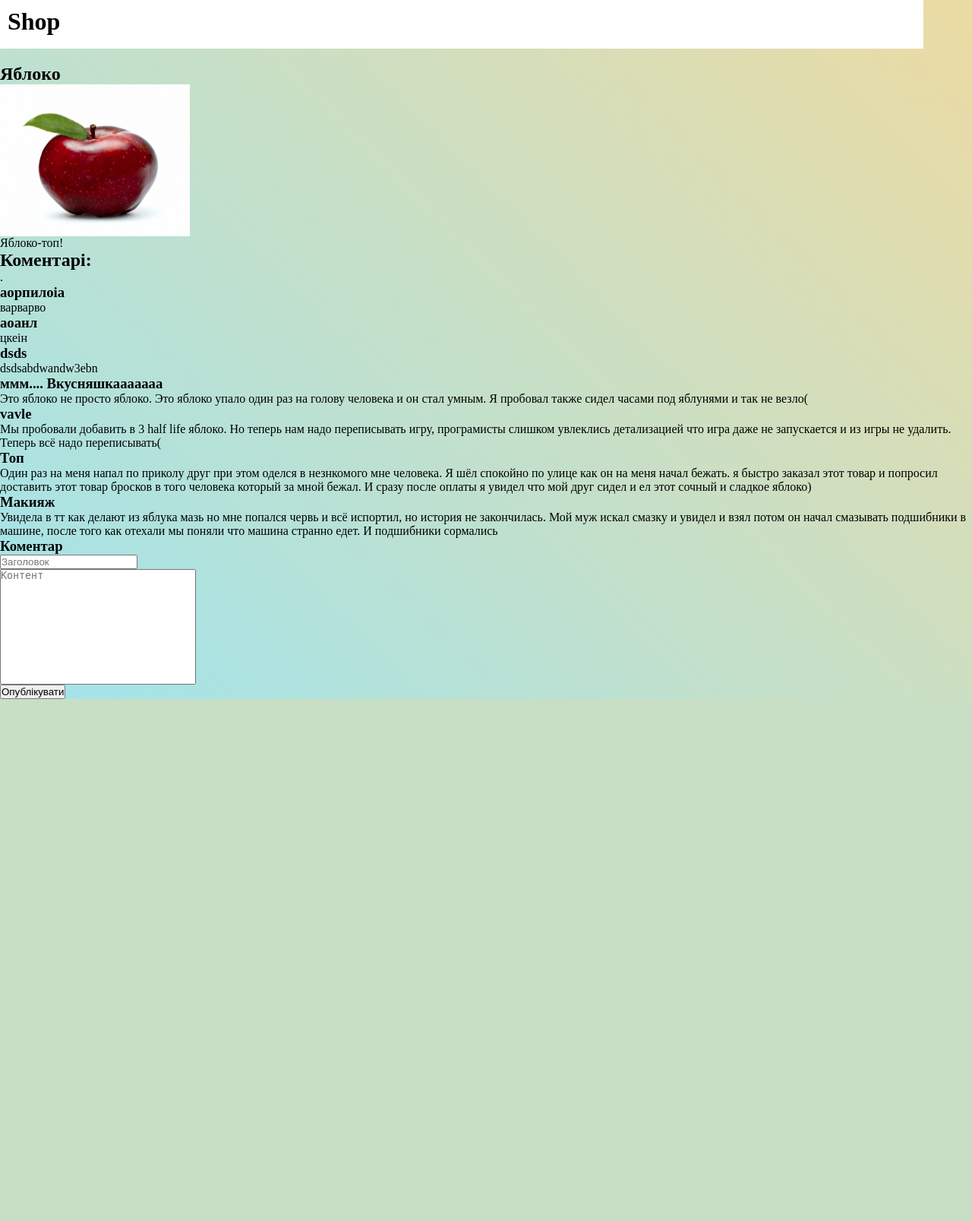
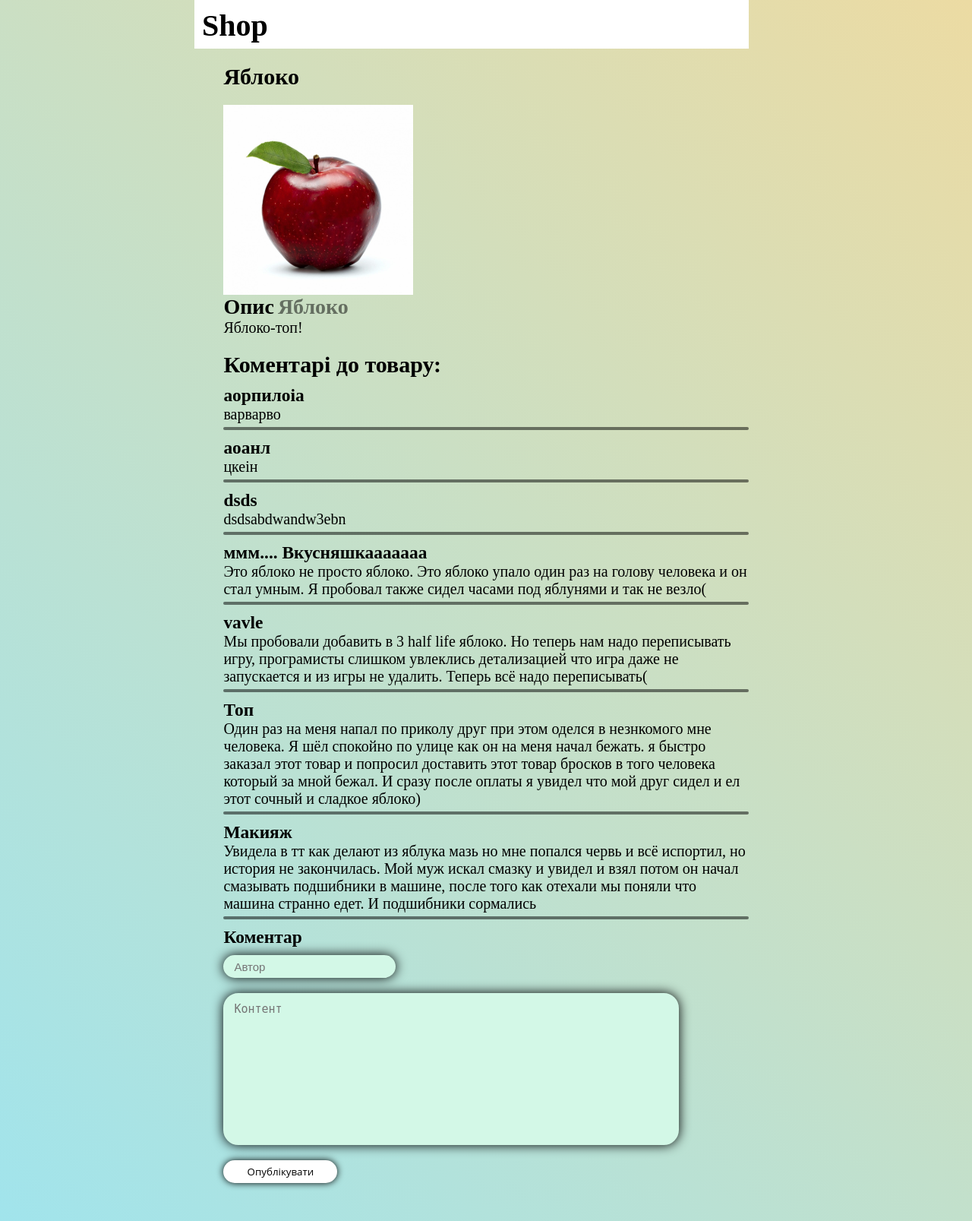
Before and after one commit to akarumeis/Shop, a Django app: template shopapp/templates/shop.html in a window 1280 px wide. Shown: the whole page at 76% size. Before the commit the page ends 920 px from the top, so only its background shows below. Run offline with Django 4.2, Linux system fonts and the light colour scheme; the template is opened without the code that fills it: values that come from a table or form of the project are taken from there, others are empty; a user stored in the database is signed in; data comes from the database, SQL or seed files in the repository; both versions use the stored data as it was after the commit.

Commit message:
design edition

```diff
--- a/shopapp/static/shop.css
+++ b/shopapp/static/shop.css
@@ -7,10 +7,12 @@
 .content {
     display: grid;
     background: linear-gradient(45deg, #a1e4ec, #ecdba3);
-    justify-content: center;
+    padding: 0 20%;
+    padding-bottom: 50px;
+    font-size: 20px;
 }
+
 .title_shop {
-    padding: 30px 0;
     background: white;
     height: 8vh;
     width: 95%;
@@ -19,14 +21,95 @@
 }
 
 .products {
-
+    display: grid;
+    margin: 0 5%;
 }
 
+.title_product{
+    margin-bottom: 20px;
+}
 .img{
     width: 250px;
-    height: 25vh;
+    height: 250px;
 }
 
-.comments{
+hr {
+    background: black;
+    border: 2px solid black;
+    border-radius: 10px;
+    opacity: 0.5;
+    margin-bottom: 10px;
+}
 
+.description {
+    margin-bottom: 20px;
 }
+
+.comment_list {
+    margin-bottom: 10px;
+}
+
+.comment{
+    margin-bottom: 5px;
+}
+
+.description_title {
+    display: flex;
+    font-size: 28px;
+    margin-bottom: 5    px;
+}
+
+.product_title {
+    font-size: 28px;
+    margin-left: 5px;
+    opacity: 0.5;
+}
+
+.create_title_comm {
+    margin:10px 0 20px 0;
+    background: rgb(211, 248, 231);
+    height: 30px;
+    padding: 0 12px;
+    border: 2px solid rgb(211, 248, 231);
+    border-radius: 20px;
+    box-shadow: 0px 0px 15px;
+    font-size: 15px;
+}
+
+.create_title_comm:focus {
+    background: rgb(161, 236, 201);
+}
+
+.text_comm {
+    margin: 0 0 20px 0;
+    background: rgb(211, 248, 231);
+    height: 200px;
+    width: 600px;
+    padding: 10px 12px;
+    border: 2px solid rgb(211, 248, 231);
+    border-radius: 20px;
+    box-shadow: 0px 0px 15px;
+    font-size: 15px;
+    color: black;
+}
+
+.text_comm:focus{
+    background: rgb(161, 236, 201);
+}
+
+.button_comm {
+    width: 150px;
+    height: 30px;
+    margin: 0;
+    padding: 5px 20px;
+    box-shadow: 0 0 10px;
+    border: 0;
+    border-radius: 20px;
+    background: white;
+    font-family: 'Open Sans', sans-serif;
+}
+
+.button_comm:active{
+    box-shadow: 0 0 10px lightblue;
+    background: lightblue;
+}
--- a/shopapp/templates/shop.html
+++ b/shopapp/templates/shop.html
@@ -17,23 +17,24 @@
         </div>
         <div class="products">
             {% for product in products %}
-            <h2>{{ product.title }}</h2>
+            <h2 class="title_product">{{ product.title }}</h2>
             <p ><img class="img" src="{{ product.picture.url }}"></p>
-            <p>{{ product.description }}</p>
-            <h2>Коментарі:</h2>
-            .
+            <h3 class="description_title">Опис <p class="product_title">{{ product.title }}</p></h3>
+            <p class="description">{{ product.description }}</p>
+            <h2 class="comment_list">Коментарі до товару:</h2>
             {% for comment in comments %}
             <h3>{{ comment.author }}</h3>
-            <p>{{ comment.text }}</p>
+            <p class="comment">{{ comment.text }}</p>
+            <hr>
             {% endfor %}
             <form method="post" enctype="multipart/form-data">
                 <h3>Коментар</h3>
                 {% csrf_token %}
-                <p><input type="text" placeholder="Заголовок" name="author" required maxlength="255"></p>
-                <p><textarea name="text" cols="30" rows="10" placeholder="Контент" required
+                <p><input class="create_title_comm" type="text" autocomplete="off" placeholder="Автор" name="author" required maxlength="255"></p>
+                <p><textarea class="text_comm" name="text" cols="30" rows="10" placeholder="Контент" required
                         style="resize: none;"></textarea></p>
                 {% if request.user.is_authenticated %}
-                <p><input type="submit" value="Опублікувати"></p>
+                <p><input type="submit" class="button_comm" autocomplete="off" value="Опублікувати"></p>
                 {% endif %}
             </form>
             {% endfor %}
--- a/shopapp/urls.py
+++ b/shopapp/urls.py
@@ -3,7 +3,7 @@ from django.urls import path
 from .views import *
 
 urlpatterns = [
-    path('registration', show_reg_form, name='reg_form'),
-    path('login', show_log_form, name='log_form'),
-    path('shop', show_shop, name='shop'),
+    path('registration/', show_reg_form, name='reg_form'),
+    path('', show_log_form, name='log_form'),
+    path('shop/', show_shop, name='shop'),
 ]
```
Also changed, not shown: shopapp/static/log.css (+27 -4 lines), shopapp/static/reg.css (+27 -4 lines), shopapp/templates/log_form.html (+8 -2 lines), shopapp/templates/reg_form.html (+7 -1 lines), db.sqlite3, media/image/2023/02/12/c25c94fe96_1000.jpg (deleted).
